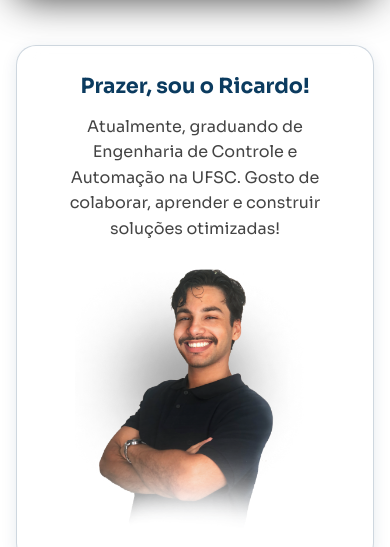
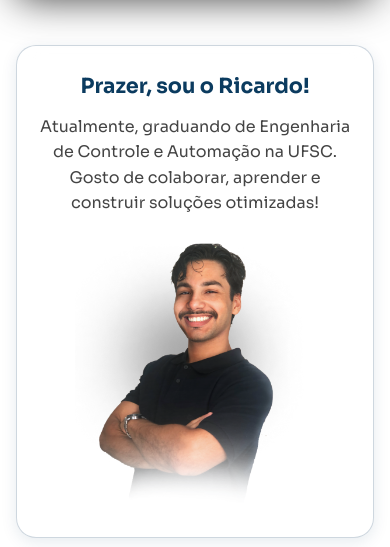
Before and after one commit to ricardojosef/presentationvideo, a plain HTML site: page index.html in a window 390 px wide. Shown: the part 383-930 px from the top of the page. Drawn offline with Linux system fonts and the light colour scheme; files whose address does not match are found by name; a web font is replaced by a local one.

Commit message:
correção padding bloco 1

```diff
--- a/style.css
+++ b/style.css
@@ -213,7 +213,8 @@ h2 {
     padding: 24px 16px;
   }
   .esquerda {
-    padding-right: 25px;
+    padding-right: 3px;
+    padding-left:3px;
   }
   .esquerda h2 {
     font-size: clamp(1.3rem, 5vw, 1.9rem);
```
